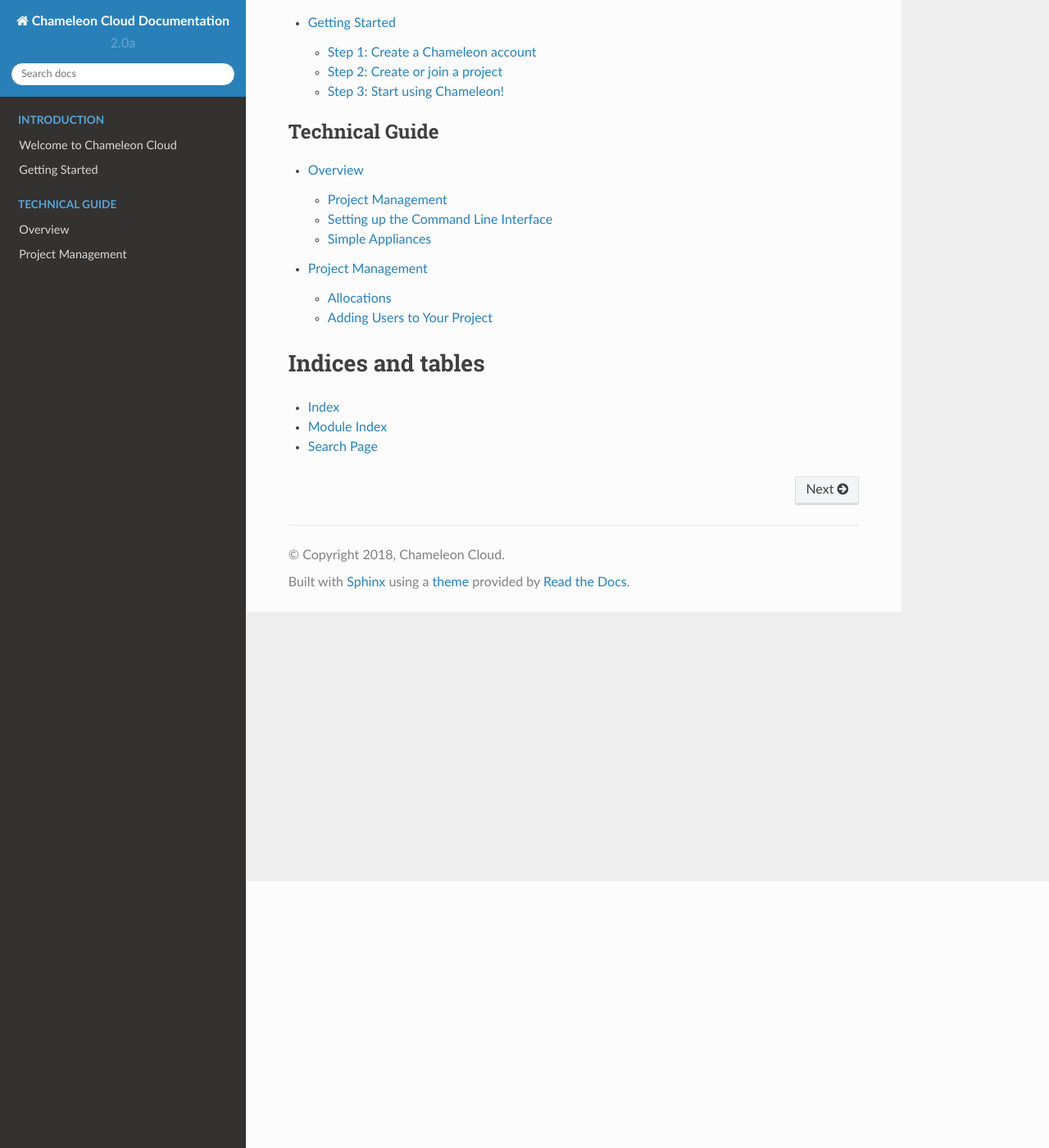
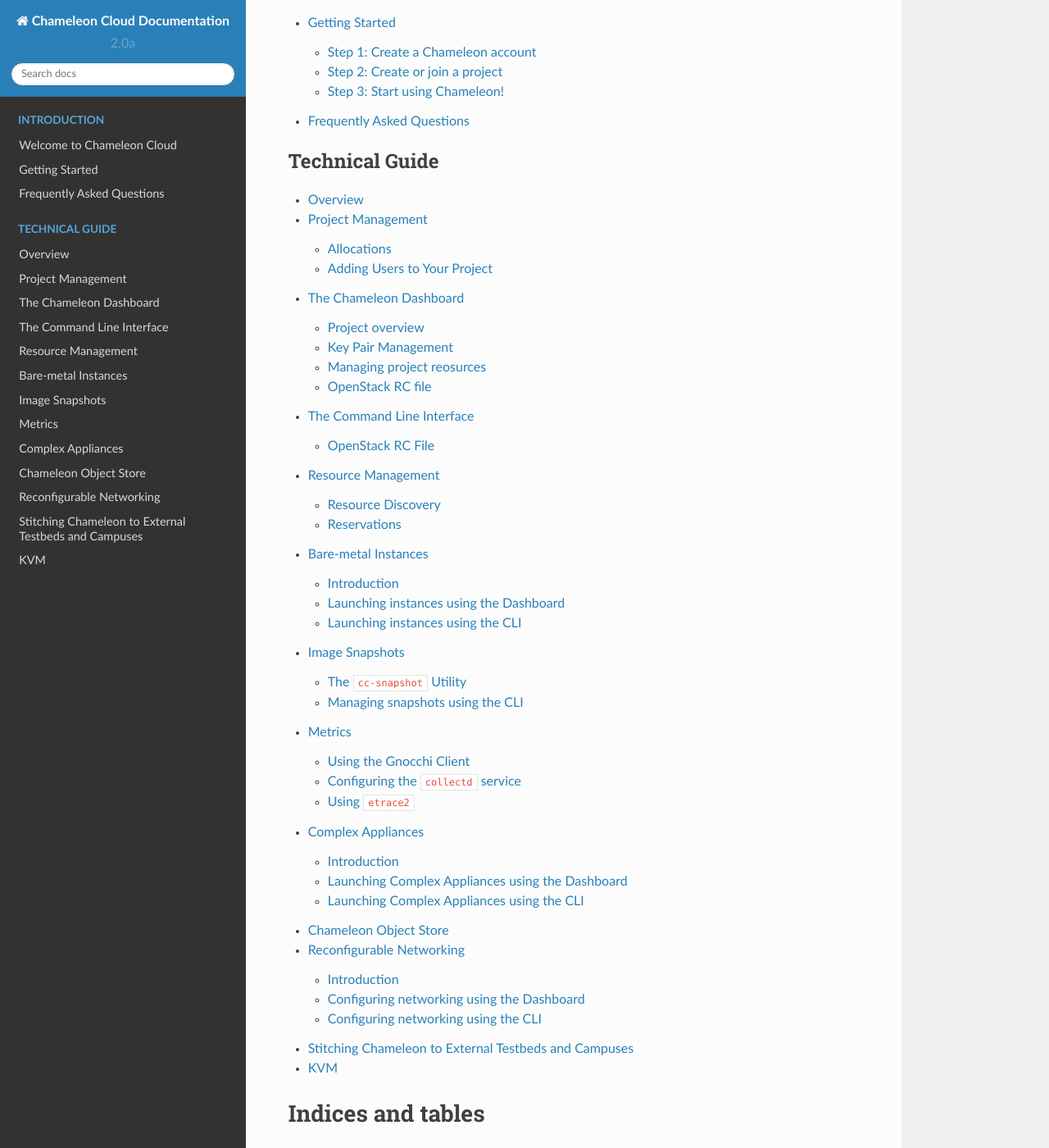
Before and after one commit to ChameleonCloud/docs, a Sphinx documentation site: the page built from source/contents.rst, in a window 1280 px wide and 1400 px high, scrolled down 325 px. Shown: the whole window at 82% size. Built offline with Sphinx 7.4.7 and the Read the Docs theme 2.0.0, drawn with Linux system fonts in a browser that asks for light colours.

Commit message:
Proposed topic list/layout for technical guide

```diff
--- a/source/contents.rst
+++ b/source/contents.rst
@@ -12,13 +12,25 @@ Welcome to Chameleon Cloud Documentation's documentation!
 
    index
    getting-started/index
+   getting-started/faq
 
 .. toctree::
    :maxdepth: 2
-   :glob:
    :caption: Technical Guide
 
-   technical/*
+   technical/index
+   technical/project
+   technical/dashboard
+   technical/cli
+   technical/resources
+   technical/instances
+   technical/snapshot
+   technical/metrics
+   technical/complex
+   technical/swift
+   technical/networks
+   technical/stitching
+   technical/kvm
 
 
 Indices and tables
--- /dev/null
+++ b/source/getting-started/faq.rst
@@ -0,0 +1,5 @@
+==========================
+Frequently Asked Questions
+==========================
+
+Contents from https://www.chameleoncloud.org/docs/user-faq/
--- /dev/null
+++ b/source/technical/cli.rst
@@ -0,0 +1,7 @@
+======================================
+The Command Line Interface
+======================================
+
+_____________________
+OpenStack RC File
+_____________________
--- /dev/null
+++ b/source/technical/complex.rst
@@ -0,0 +1,19 @@
+======================
+Complex Appliances
+======================
+
+Content from https://www.chameleoncloud.org/docs/complex-appliances/
+
+___________________________
+Introduction
+___________________________
+
+__________________________________________________________
+Launching Complex Appliances using the Dashboard
+__________________________________________________________
+
+
+
+_____________________________________________________________
+Launching Complex Appliances using the CLI
+_____________________________________________________________
--- /dev/null
+++ b/source/technical/dashboard.rst
@@ -0,0 +1,21 @@
+==============================
+The Chameleon Dashboard
+==============================
+
+__________________________
+Project overview
+__________________________
+
+
+__________________________
+Key Pair Management
+__________________________
+
+__________________________
+Managing project reosurces
+__________________________
+
+
+__________________________
+OpenStack RC file
+__________________________
--- a/source/technical/index.rst
+++ b/source/technical/index.rst
@@ -2,19 +2,6 @@
 Overview
 ==========================
 
-These are the technical docs
+Short explanation of each feature...
 
-Project Management
-------------------
-
-How to add users to your project or renew your allocation
-
-Setting up the Command Line Interface
--------------------------------------
-
-Downloading the RC file, etc.
-
-Simple Appliances
------------------
-
-Single bare-metal instances
+Sections will match each major page in technical guide
--- /dev/null
+++ b/source/technical/instances.rst
@@ -0,0 +1,19 @@
+========================
+Bare-metal Instances
+========================
+
+________________
+Introduction
+________________
+
+_________________________________________________
+Launching instances using the Dashboard
+_________________________________________________
+
+Content from https://www.chameleoncloud.org/configure-and-interact/
+
+____________________________________________________
+Launching instances using the CLI
+____________________________________________________
+
+Content from https://www.chameleoncloud.org/advanced-configure-and-interact/
--- /dev/null
+++ b/source/technical/kvm.rst
@@ -0,0 +1,5 @@
+==============================
+KVM
+==============================
+
+Contents from https://www.chameleoncloud.org/docs/openstack-kvm-cloud/
--- /dev/null
+++ b/source/technical/metrics.rst
@@ -0,0 +1,36 @@
+=========================
+Metrics
+=========================
+
+Gnocchi is the primary mechanism for collecting system metrics. Chameleon base images are configured to collect system metrics via the ``collectd`` service and send them to Chameleon's Gnocchi implementation
+
+Content from https://www.chameleoncloud.org/monitor-and-collect/
+
+_________________________
+Using the Gnocchi Client
+_________________________
+
+Retrieving your instances
+=========================
+
+openstack metric resource list
+
+Retrieving a list of metrics on an instance
+===========================================
+
+openstack metric resource show
+
+Retrieving measurements
+=======================
+
+openstack metric measures show
+
+
+____________________________________
+Configuring the ``collectd`` service
+____________________________________
+
+
+____________________________________
+Using ``etrace2``
+____________________________________
--- /dev/null
+++ b/source/technical/networks.rst
@@ -0,0 +1,19 @@
+=========================
+Reconfigurable Networking
+=========================
+
+Content from https://www.chameleoncloud.org/docs/bare-metal-user-guide/network-isolation-bare-metal/
+
+__________________________________
+Introduction
+__________________________________
+
+
+____________________________________________________
+Configuring networking using the Dashboard
+____________________________________________________
+
+
+________________________________________________________
+Configuring networking using the CLI
+________________________________________________________
--- /dev/null
+++ b/source/technical/resources.rst
@@ -0,0 +1,34 @@
+===================
+Resource Management
+===================
+
+
+__________________
+Resource Discovery
+__________________
+
+Resource discovery allows you to identify fine grained details of each node on Chameleon.
+
+
+Using the Resource Discovery web interface
+==========================================
+
+Content from https://www.chameleoncloud.org/discover-resources/
+
+
+___________________
+Reservations
+___________________
+
+You can reserve nodes in advance using Blazar. Chameleon allows you to reserve nodes by UUID if you need to repeat experiments using a specific node.
+
+Managing Reservations using the Dashboard
+===================================================
+
+Content from https://www.chameleoncloud.org/provision-resources/
+
+
+Managing Reservations using the CLI
+======================================================
+
+Content from https://www.chameleoncloud.org/advanced-provision-resources/
--- /dev/null
+++ b/source/technical/snapshot.rst
@@ -0,0 +1,18 @@
+====================
+Image Snapshots
+====================
+
+
+___________________________
+The ``cc-snapshot`` Utility
+___________________________
+
+
+Content from https://www.chameleoncloud.org/advanced-configure-and-interact/
+
+________________________________________________
+Managing snapshots using the CLI
+________________________________________________
+
+
+New content on how to use Glance
--- /dev/null
+++ b/source/technical/stitching.rst
@@ -0,0 +1,5 @@
+=====================================================
+Stitching Chameleon to External Testbeds and Campuses
+=====================================================
+
+Contents from https://www.chameleoncloud.org/docs/bare-metal-user-guide/stitching-chameleon-isolated-networks/
--- /dev/null
+++ b/source/technical/swift.rst
@@ -0,0 +1,5 @@
+===========================
+Chameleon Object Store
+===========================
+
+Content from https://www.chameleoncloud.org/docs/bare-metal-user-guide/chameleon-object-store/
```
Also changed, not shown: 1 other file.
